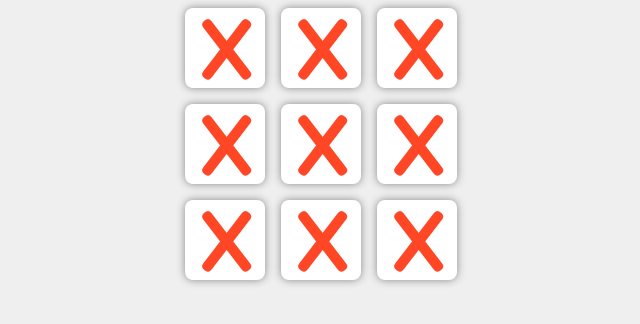
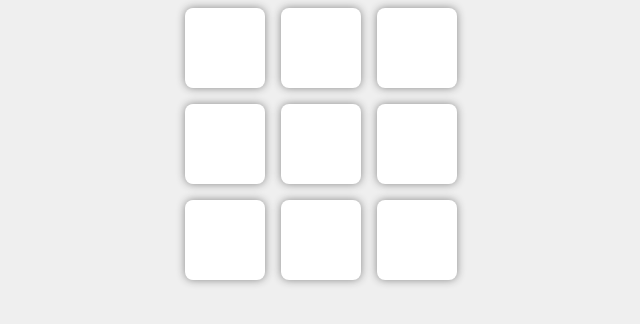
Before and after one commit to h4rsham/TicTacToe, a React (Create React App) app: page / in a window 1280 px wide. Shown: the top 324 px of the page, without its empty margins (319-959 px from the left). Built offline with nearby package versions, Linux system fonts and the light colour scheme.

Commit message:
Added alternate player moves

```diff
--- a/src/App.js
+++ b/src/App.js
@@ -1,12 +1,31 @@
+import React, { useState } from 'react';
+
 import './App.css';
-// import Box from './components/box';
 import { Board } from './components/board';
 
 function App() {
-  const board = ["X","X","X","X","X","X","X","X","X"];
+
+  const [board, setBoard] = useState(Array(9).fill(null));
+  const [xPlayer, setXPlayer] = useState(true);
+
+  const handleBoxClick = (boxIndex) => {
+    const updatedBoard = board.map((value, index) => {
+      if (index === boxIndex) {
+        return xPlayer === true ? 'X' : 'O';
+      } else {
+        return value;
+      }
+    });
+    setBoard(updatedBoard);
+
+    setXPlayer(!xPlayer);
+  };
+
+
+
   return (
     <div>
-      <Board board={board} onClick={null}/>
+      <Board board={board} onClick={handleBoxClick}/>
     </div>
   );
 }
```
